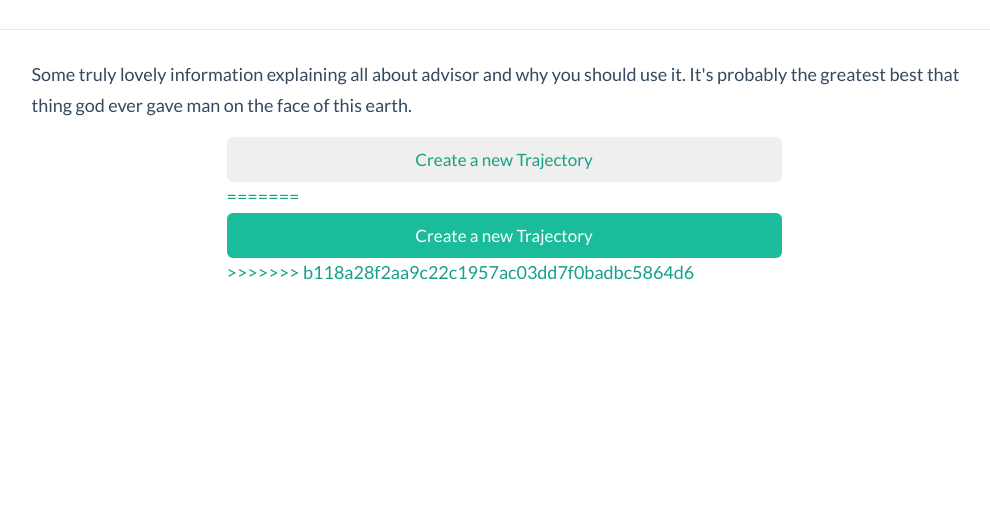
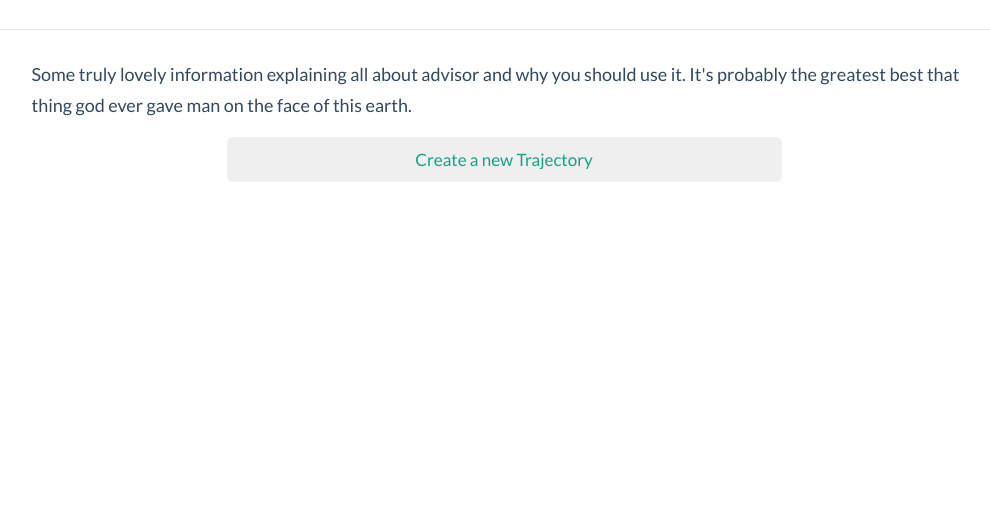
Before and after one commit to srct/advisor, a Django app: page / in a window 1280 px wide. Shown: the part 202-725 px from the top of the page, without its empty margins (136-1126 px from the left). Run offline with Django 3.2, Linux system fonts and the light colour scheme; some libraries are stand-ins or nearby versions.

Commit message:
fix merge

```diff
--- a/advisor/templates/index.html
+++ b/advisor/templates/index.html
@@ -24,10 +24,6 @@ YourSchool Advisor
   <div class="col-md-offset-3 col-md-6">
     <a href="{% url 'new-trac' %}">
       <button type="button" class="btn btn-standard btn-lg btn-block">Create a new Trajectory</button>
-=======
-    <a href="#new">
-      <button type="button" class="btn btn-primary btn-lg btn-block">Create a new Trajectory</button>
->>>>>>> b118a28f2aa9c22c1957ac03dd7f0badbc5864d6
      </a>
   </div>
 </div>
```
